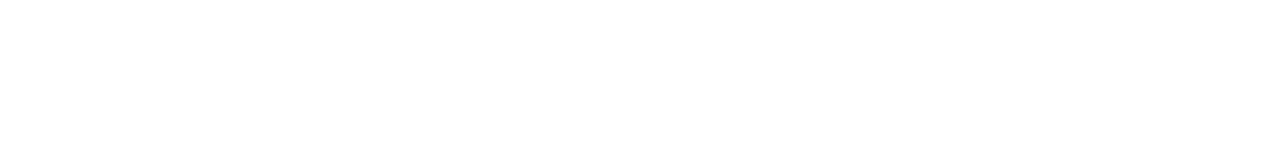
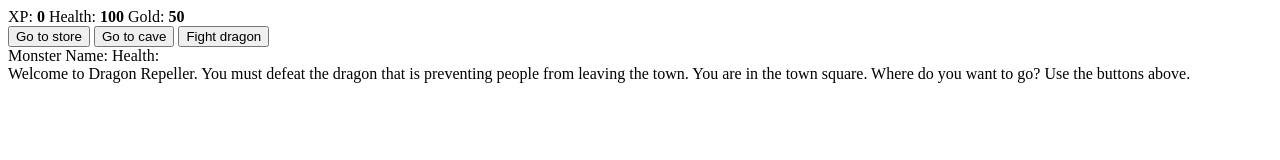
Before and after one commit to fedy14/Role-playing-game, a plain HTML site: page index.html in a window 1280 px wide. Drawn offline with Linux system fonts and the light colour scheme.

Commit message:
add the html content

```diff
--- a/index.html
+++ b/index.html
@@ -6,6 +6,25 @@
     <title>RPG - Dragon Repeller</title>
   </head>
   <body>
-
+    <div id="game">
+        <div id="stats">
+          <span class="stat">XP: <strong><span id="xpText">0</span></strong></span>
+          <span class="stat">Health: <strong><span id="healthText">100</span></strong></span>
+          <span class="stat">Gold: <strong><span id="goldText">50</span></strong></span>
+        </div>
+        <div id="controls">
+          <button id="button1">Go to store</button>
+          <button id="button2">Go to cave</button>
+          <button id="button3">Fight dragon</button>
+        </div>
+        <div id="monsterStats">
+          <span class="stat">Monster Name: <strong><span id="monsterName"></span></strong></span>
+          <span class="stat">Health: <strong><span id="monsterHealth"></span></strong></span>
+        </div>
+        <div id="text">
+          Welcome to Dragon Repeller. You must defeat the dragon that is preventing people from leaving the town. You are in the town square. Where do you want to go? Use the buttons above.
+        </div>
+      </div>
+      <script src="./script.js"></script>
   </body>
 </html>
```
